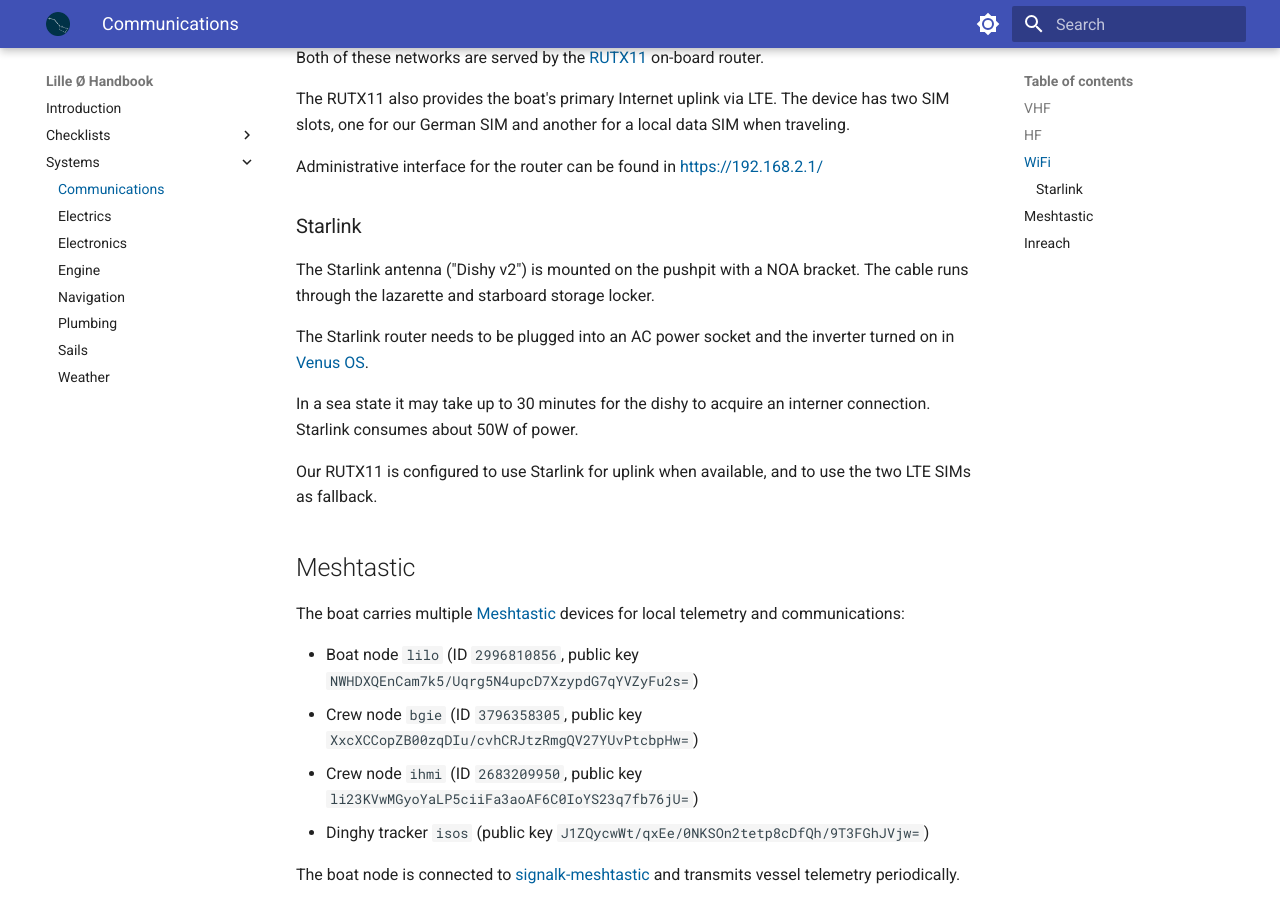
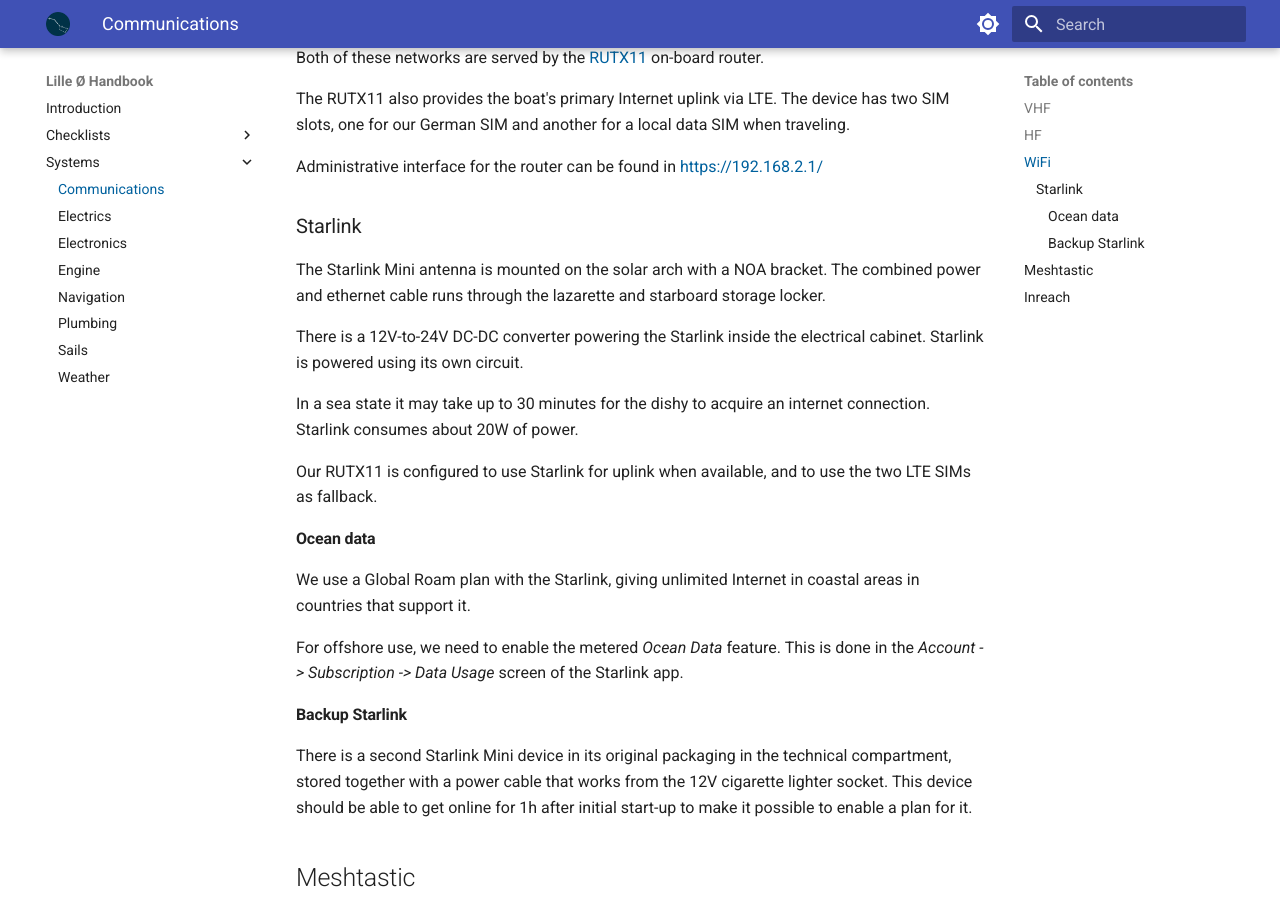
Before and after one commit to meri-imperiumi/handbook, an MkDocs documentation site: the page built from docs/systems/communications.md, in a window 1280 px wide and 900 px high, scrolled down 779 px. Built offline with MkDocs 1.6.1 and Material for MkDocs 9.7.7, drawn with Linux system fonts in a browser that asks for light colours.

Commit message:
Document Starlink Mini

```diff
--- a/docs/systems/communications.md
+++ b/docs/systems/communications.md
@@ -33,15 +33,22 @@
 Administrative interface for the router can be found in <https://192.168.2.1/>
 ### Starlink
 
-The Starlink antenna ("Dishy v2") is mounted on the pushpit with a NOA bracket. The cable runs through the lazarette and starboard storage locker.
+The Starlink Mini antenna is mounted on the solar arch with a NOA bracket. The combined power and ethernet cable runs through the lazarette and starboard storage locker.
 
-The Starlink router needs to be plugged into an AC power socket and the inverter turned on in [Venus OS](http://venus.local).
+There is a 12V-to-24V DC-DC converter powering the Starlink inside the electrical cabinet. Starlink is powered using its own circuit.
 
-In a sea state it may take up to 30 minutes for the dishy to acquire an interner connection.
-Starlink consumes about 50W of power.
+In a sea state it may take up to 30 minutes for the dishy to acquire an internet connection.
+Starlink consumes about 20W of power.
 
 Our RUTX11 is configured to use Starlink for uplink when available, and to use the two LTE SIMs as fallback.
+#### Ocean data
 
+We use a Global Roam plan with the Starlink, giving unlimited Internet in coastal areas in countries that support it.
+
+For offshore use, we need to enable the metered _Ocean Data_ feature. This is done in the _Account -> Subscription -> Data Usage_ screen of the Starlink app.
+#### Backup Starlink
+
+There is a second Starlink Mini device in its original packaging in the technical compartment, stored together with a power cable that works from the 12V cigarette lighter socket. This device should be able to get online for 1h after initial start-up to make it possible to enable a plan for it.
 ## Meshtastic
 
 The boat carries multiple [Meshtastic](https://meshtastic.org) devices for local telemetry and communications:
```
